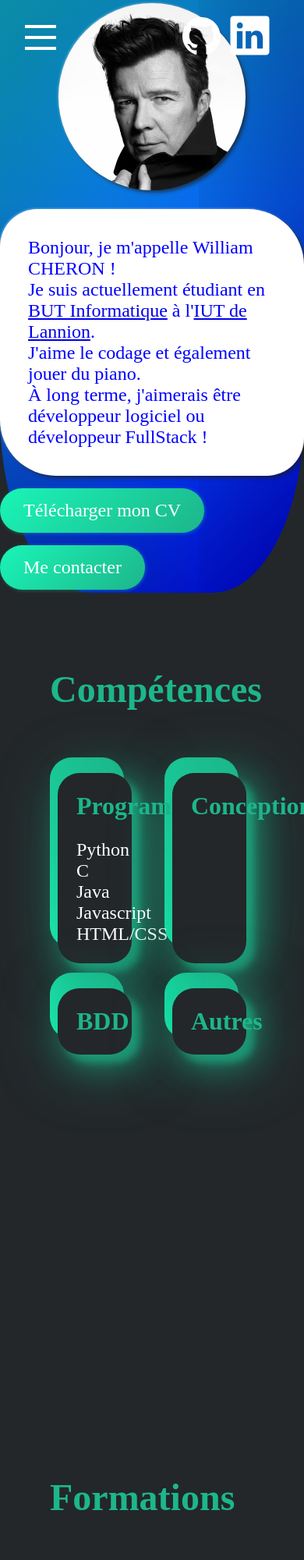
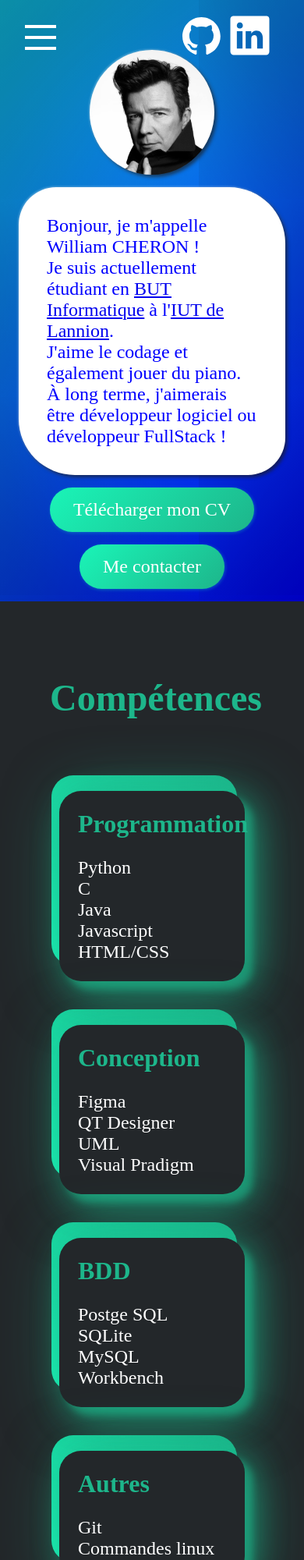
Before and after one commit to MrMiamm/Portfolio, a plain HTML site: page index.html in a window 390 px wide. Shown: the top 2000 px of the page at 78% size. Drawn offline with Linux system fonts and the light colour scheme.

Commit message:
Responsive design added for accueil and competences

```diff
--- a/index.html
+++ b/index.html
@@ -61,12 +61,27 @@
             </article>
             <article>
                 <h2>Conception</h2>
+                <ul>
+                    <li>Figma</li>
+                    <li>QT Designer</li>
+                    <li>UML</li>
+                    <li>Visual Pradigm</li>
+                </ul>
             </article>
             <article>
                 <h2>BDD</h2>
+                <ul>
+                    <li>Postge SQL</li>
+                    <li>SQLite</li>
+                    <li>MySQL Workbench</li>
+                </ul>
             </article>
             <article>
                 <h2>Autres</h2>
+                <ul>
+                    <li>Git</li>
+                    <li>Commandes linux</li>
+                </ul>
             </article>
         </div>
     </section>
--- a/style.css
+++ b/style.css
@@ -278,8 +278,43 @@ input{
     flex-wrap: wrap;
     list-style: none;
     align-items: center;
-    width: fit-content;
+    width: 100%;
     gap: 1em;
+}
+
+@media screen and (max-width: 1085px){
+    #accueil img{
+        margin-top: 4em;
+    }
+
+    #accueil nav ul{
+        justify-content: center;
+    }
+}
+
+@media screen and (max-width: 1000px){
+    #accueil{
+        border-radius: 0;
+        height: fit-content;
+    }
+
+    #accueil nav{
+        margin-bottom: 1em;
+    }
+}
+
+@media screen and (max-width: 900px){
+    #accueil div > div{
+        margin-left: 1em;
+        margin-right: 1em;
+    }
+}
+
+@media screen and (max-width: 500px){
+    #accueil img{
+        width: 10em;
+        height: 10em;
+    }
 }
 
 /*****************************************************/
@@ -288,7 +323,7 @@ input{
 .competences{
     padding: 6em 4em;
     z-index: 3;
-    height: 100vh;
+    min-height: 100vh;
 }
 
 .competences h1{
@@ -305,7 +340,7 @@ input{
     margin-top: 5em;
     display: flex;
     flex-direction: row;
-    justify-content: space-around;
+    justify-content: space-between;
     flex-wrap: wrap;
     gap: 2em;
 }
@@ -318,7 +353,7 @@ input{
     font-size: 24px;
     border-radius: 28px;
     padding: 1em;
-    width: 18%;
+    min-width: 18%;
     transition: ease-in 500ms all;
     box-shadow: 10px 10px 10px #1db68b90,
                 10px 10px 40px #1db68b90,
@@ -353,6 +388,37 @@ input{
 .competences ul{
     margin-top: 1em;
     list-style: none;
+}
+
+@media screen and (max-width: 1000px){
+    .competences{
+        height: auto;
+    }
+
+    .competences article{
+        margin: .5em;
+    }
+
+    .competences article:hover{
+        margin: .5em;
+    }
+
+    .competences article:hover::after{
+        top: 0;
+        left: 0;
+    }
+}
+
+@media screen and (max-width: 990px){
+    .competences > div{
+        justify-content: space-around;
+    }
+}
+
+@media screen and (max-width: 700px){
+    .competences article{
+        width: 80%;
+    }
 }
 
 /*****************************************************/
```
